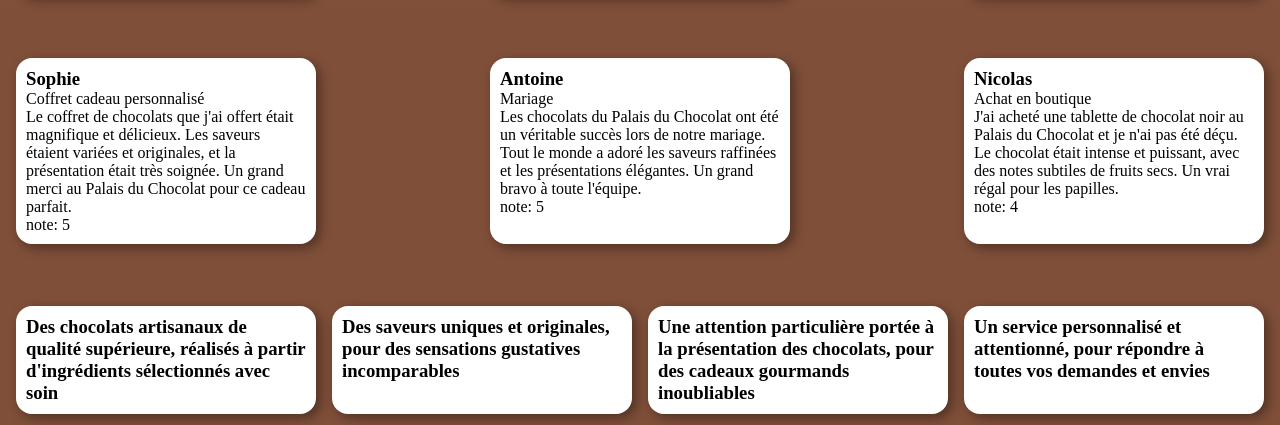
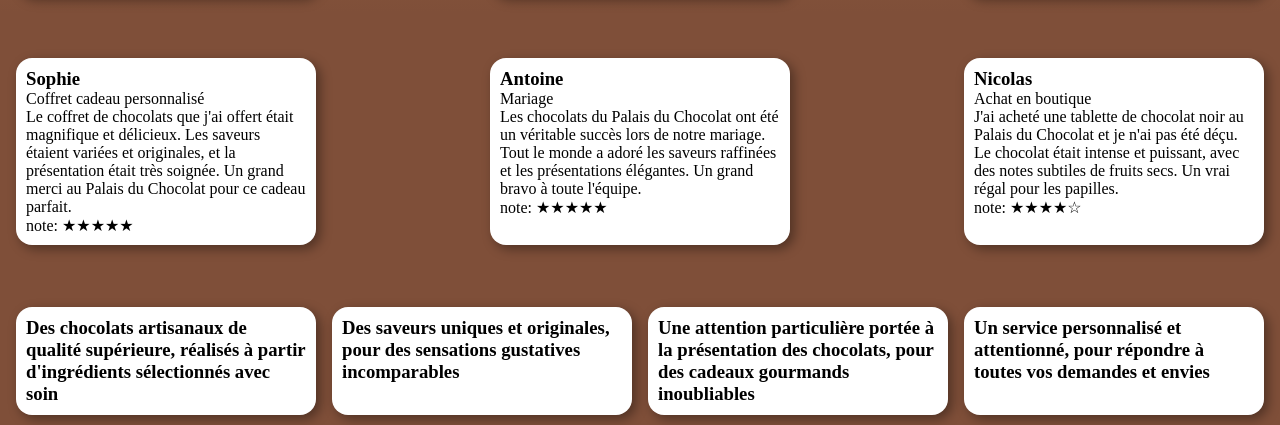
Before and after one commit to Leobelin/PalaisChocolat, a plain HTML site: page index.html in a window 1280 px wide. Shown: the part 2096-2521 px from the top of the page. Drawn offline with nearby package versions, Linux system fonts and the light colour scheme; grey boxes are pictures that could not be loaded; files whose address does not match are found by name.

Commit message:
ajoutation étoile

```diff
--- a/script.js
+++ b/script.js
@@ -49,7 +49,7 @@ function addavis(tableauTemoignages) {
     <h3>${temoignages.prenom} </h3>
     <p>${temoignages.typePrestation}</p>
     <p>${temoignages.commentaire}</p>
-    <p> note: ${temoignages.note}</p>
+    <p> note: ${avis(temoignages.note)}</p>
     </div>
     `})
 }
@@ -81,3 +81,14 @@ L.tileLayer('https://{s}.tile.opentopomap.org/{z}/{x}/{y}.png', {
 L.marker([47.22575885581474, -1.5517634805755953]).addTo(map)
     .bindPopup("<h1>Le Palais Du Chocolat</h1><p>35 Rue des Gobelets Nantes 44200</p>")
     .openPopup();5
+
+    function avis(note){
+        let chaine=""
+        for (let i=1; i<=note; i++){
+        chaine+="★"
+        }
+        for(let j=0; j<5-note;j++){
+          chaine+="☆"
+        }
+        return chaine
+      }
--- a/style.css
+++ b/style.css
@@ -172,3 +172,6 @@ footer ul {
 img {
     width: 150px;
 }
+.container {
+    max-width: 100px;
+}
```
Also changed, not shown: index.html (+1 -1 lines).
